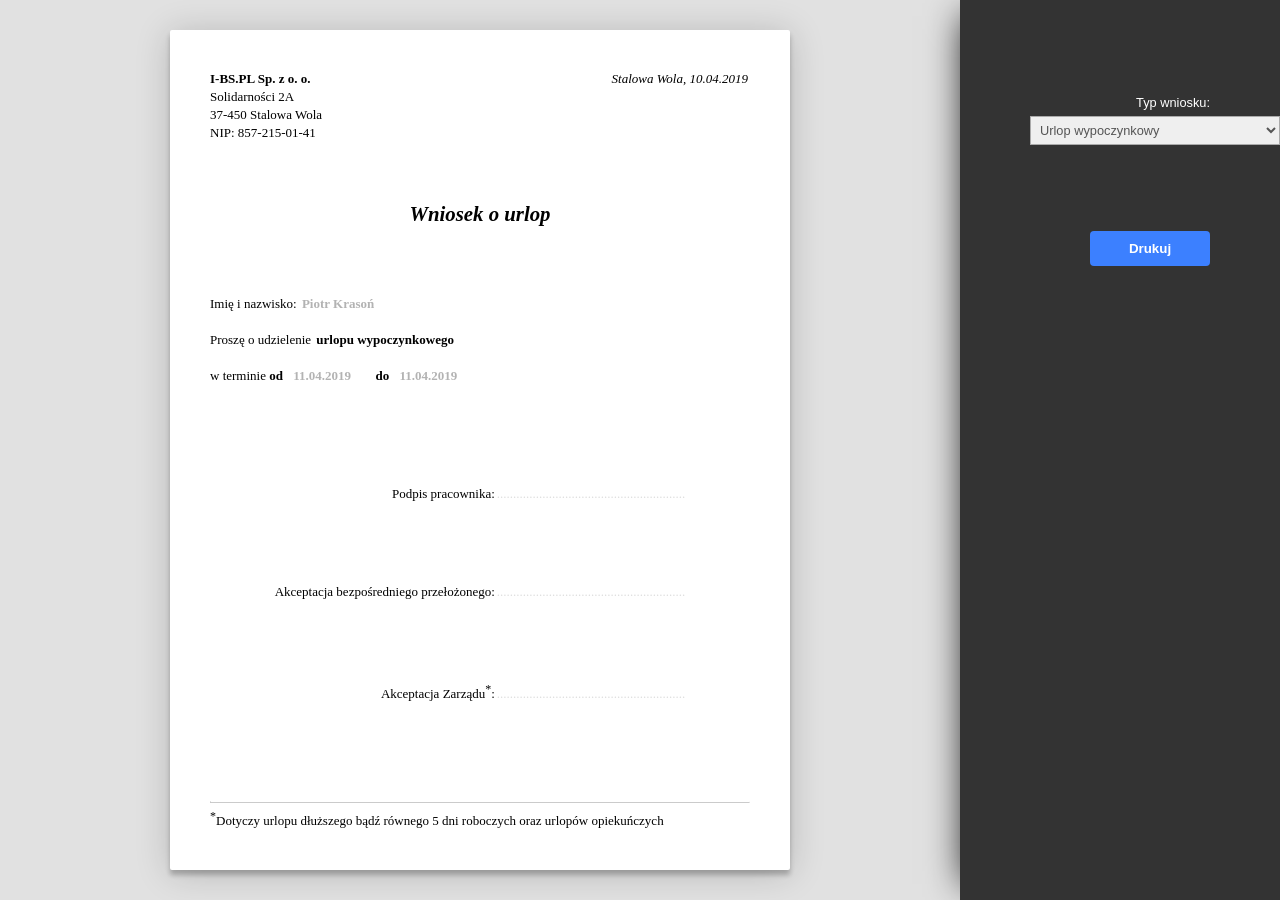
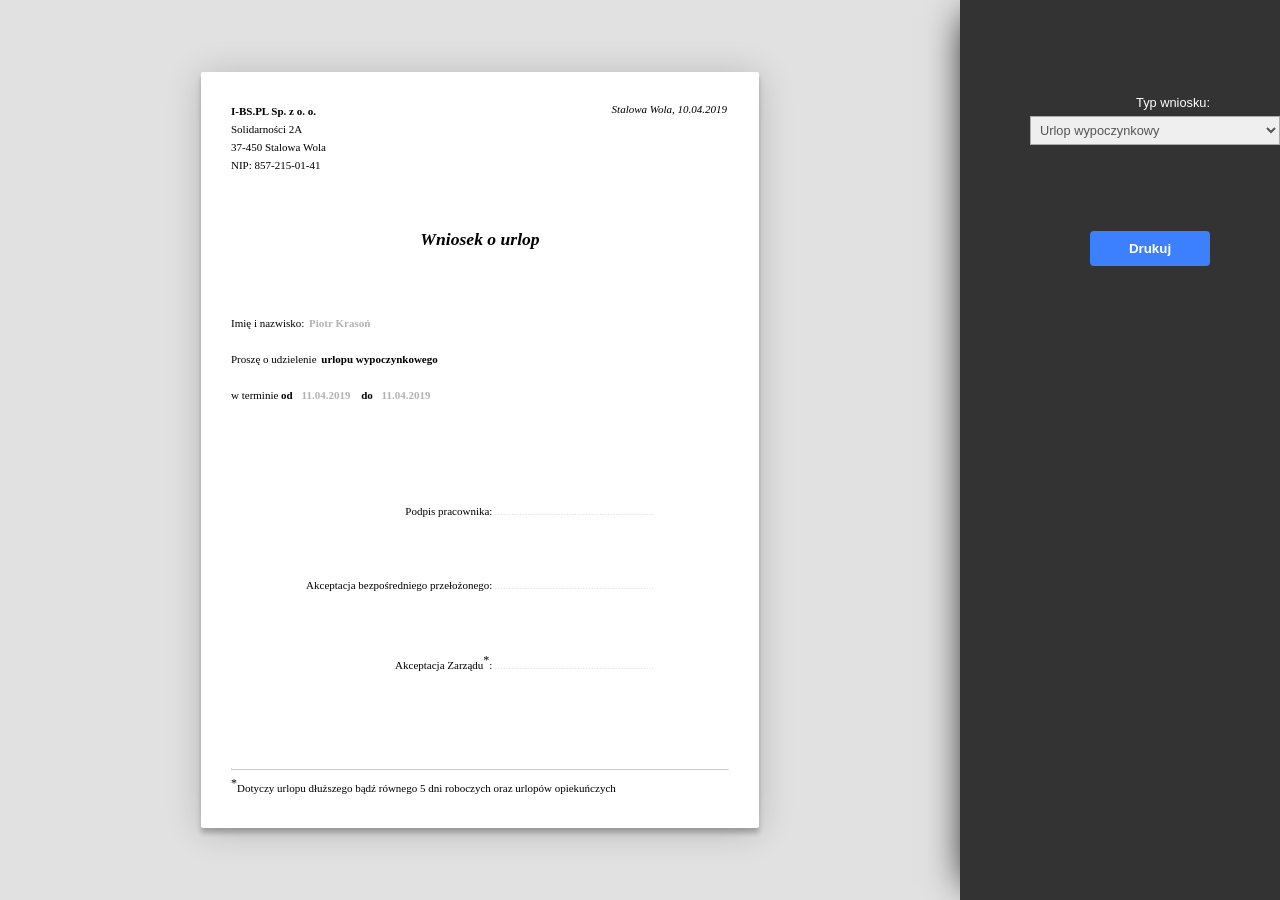
Before and after one commit to pkrason/pkrason.github.io, a Jekyll site: the page index.html, which Jekyll copies as it is, in a window 1280 px wide. Built offline with Jekyll 4.4.1, drawn with Linux system fonts in a browser that asks for light colours.

Commit message:
self adapt

```diff
--- a/css/main.css
+++ b/css/main.css
@@ -171,7 +171,48 @@ hr.thin {
     #podpis-akceptacje {
         margin:50px 0;
     }
+
+    .pole-data {
+        width: 67px;
+        margin-left: 8px;
+    }
 }
+
+@media screen and (max-width: 1600px) {
+    h3 {
+        margin:55px;
+    }
+
+    #podglad {
+        font-size:11px;
+        width: 558px;
+        height: 756px;
+        padding:30px;
+    }
+
+    #podpis-akceptacje {
+        margin:60px 0;
+    }
+
+    .tab-akceptacje td {
+        padding:30px 0;
+        text-align: right;
+    }
+
+    .pole-data {
+        width: 57px;
+        margin-left: 4px;
+    }
+}
+
+
+:root { --size: 0; }
+
+.selfadapt {
+   min-width: 10ch;
+   width: calc(var(--size) * 1ch);
+}
+
 
 #options {
     z-index: 9999;
--- a/index.html
+++ b/index.html
@@ -41,7 +45,7 @@
         <div id="dane-pracownika">
             <p>Imię i nazwisko: <input type="text" class="pole-do-wypelnienia" placeholder="Piotr Krasoń"></input><br>
             Proszę o udzielenie <input type="text" class="pole-do-wypelnienia" placeholder="urlopu wypoczynkowego" value="urlopu wypoczynkowego"></input><br>
-            w terminie <span id="termin-urlopu">od <input type="text" name="data-od-do" class="pole-data" placeholder=""></input> do <input type="text" name="data-od-do" class="pole-data" placeholder=""></input></span>
+            w terminie <span id="termin-urlopu">od <input type="text" name="data-od-do" class="pole-data selfadapt" placeholder=""></input> do <input type="text" name="data-od-do" class="pole-data selfadapt" placeholder=""></input></span>
             </p>
         </div>
         <div style="clear:both"></div>
--- a/js/script.js
+++ b/js/script.js
@@ -1,3 +1,16 @@
+let input = document.querySelector('.selfadapt');
+let root  = document.documentElement.style;
+
+/* on input event auto resize the field */
+input.addEventListener('input', function() {
+   root.setProperty('--size', this.value.length );
+});
+
+/* resize the field if it is pre-populated */
+document.addEventListener("DOMContentLoaded", function() {
+   root.setProperty('--size', input.value.length);
+});
+
 var data = document.querySelector('#aktualna-data');
 
 function leadingZero(i) {
```
Also changed, not shown: other parts of index.html (+4 -0 lines).
